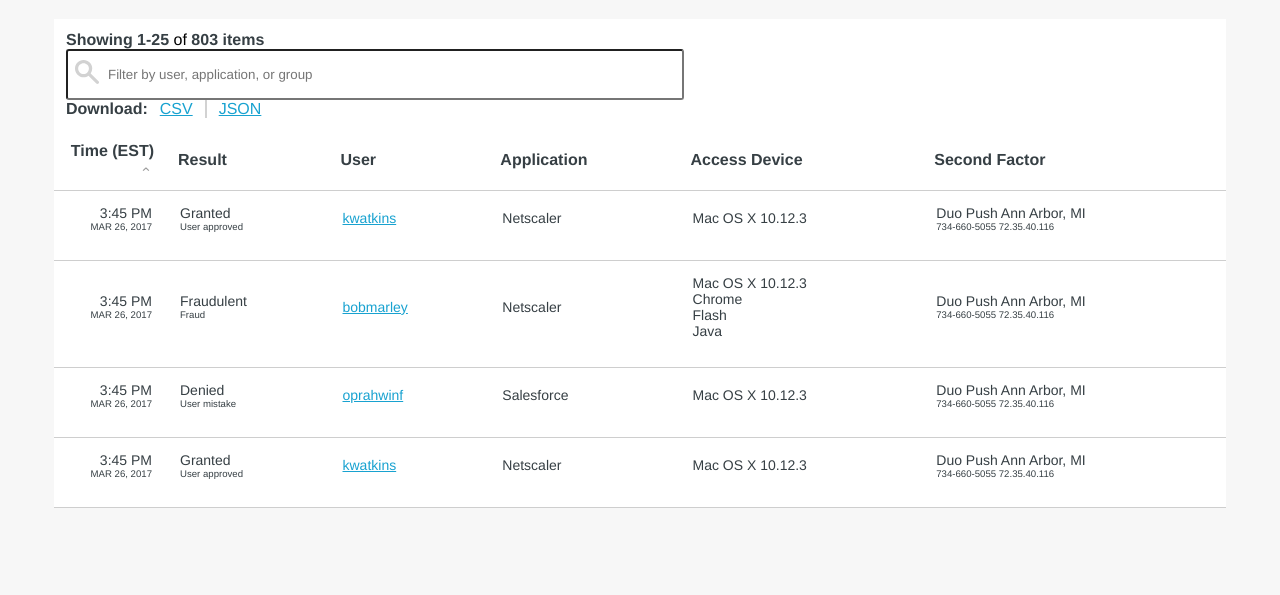
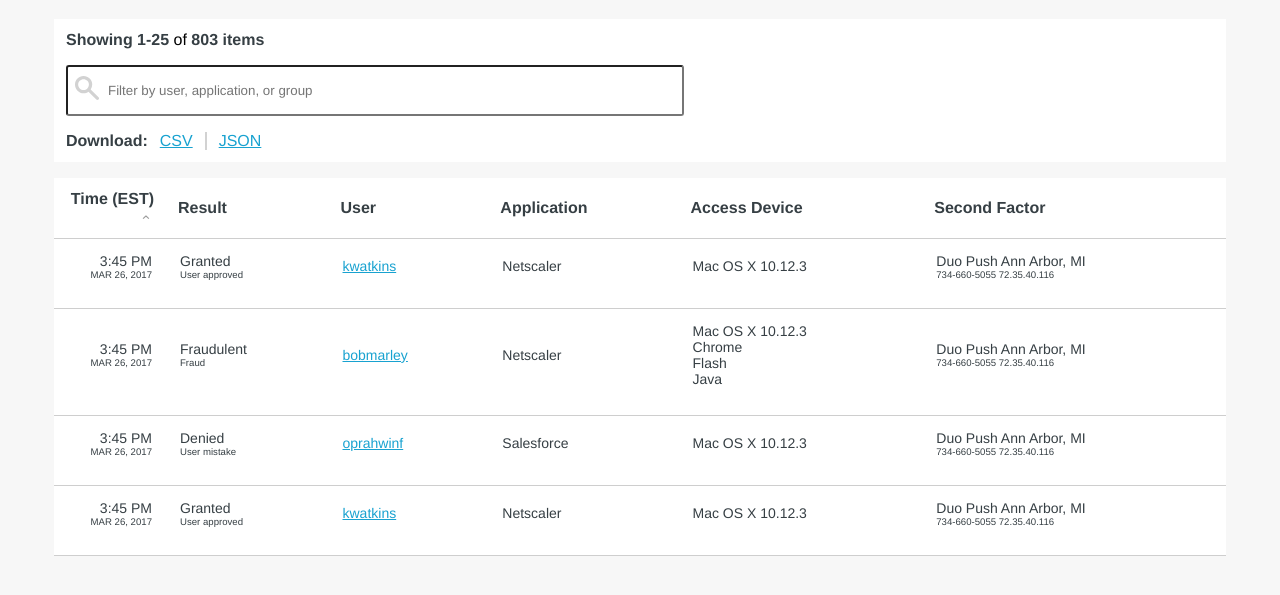
Before and after one commit to cardner/custom-elements, a website: page index.html in a window 1280 px wide. Shown: the part 107-702 px from the top of the page. Drawn offline with nearby package versions, Linux system fonts and the light colour scheme; files that its build step writes are made by us from their sources.

Commit message:
add margins for spacing at smallest bp

```diff
--- a/ui-components/table/table.scss
+++ b/ui-components/table/table.scss
@@ -61,6 +61,7 @@ td:first-of-type {
 
 // table view header
 .table-view-header {
+  margin-bottom: 1.0rem;
   padding: 0.75rem;
   background-color: #ffffff;
 }
@@ -72,6 +73,7 @@ td:first-of-type {
 
 .table-view-search {
   position: relative;
+  margin: 1.0rem 0;
   input[type="search"] {
     -webkit-appearance: textfield;
     display: inline-block;
```
